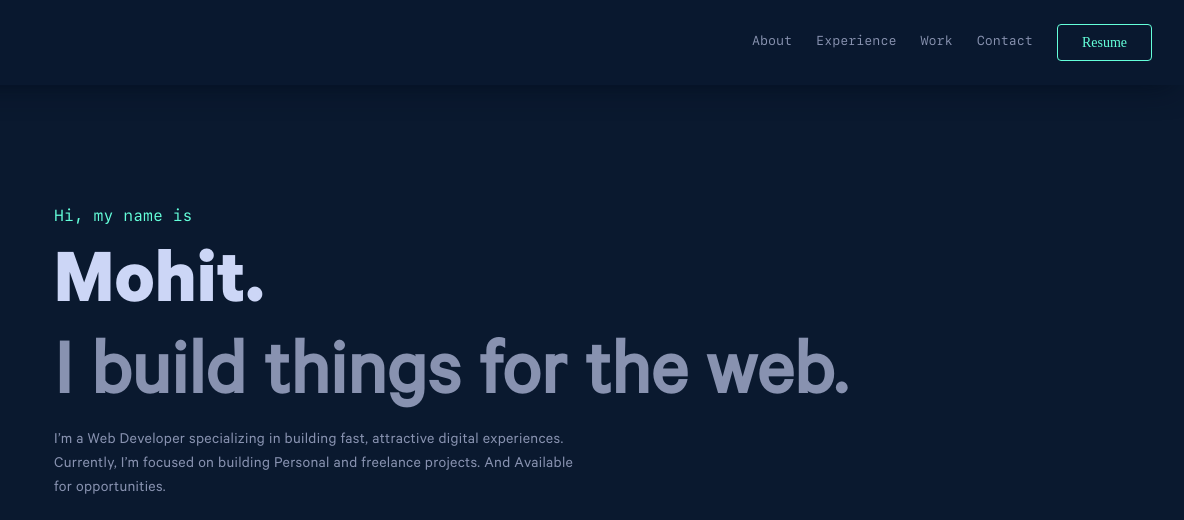
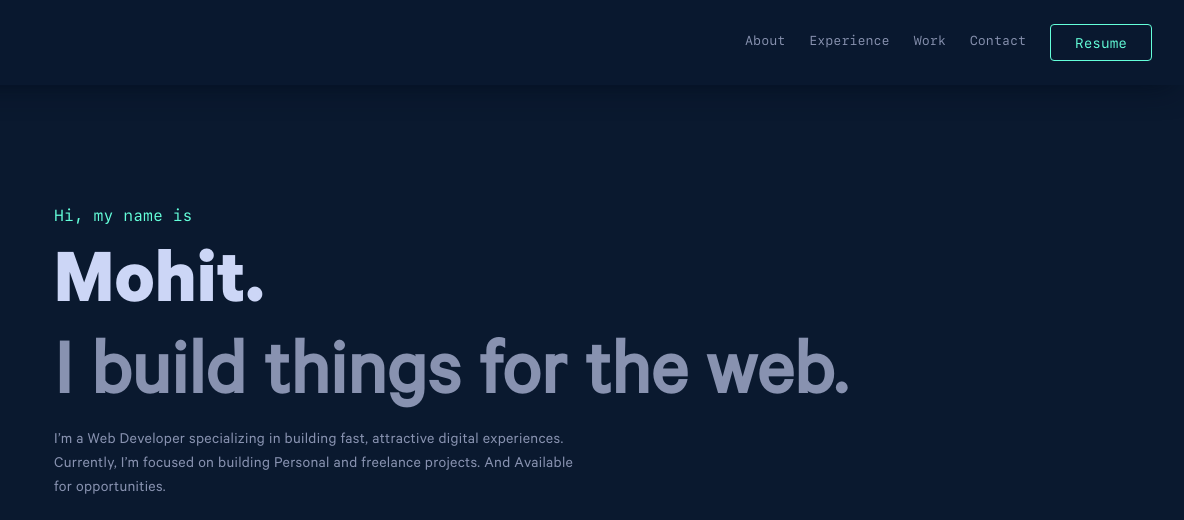
Before and after one commit to idk-Mohit/portfolio-v1, a Gatsby site: page / in a window 1280 px wide. Shown: the top 520 px of the page, 96-1280 px from the left. Built offline with nearby package versions, Linux system fonts and the light colour scheme; Gatsby itself is replaced by a stand-in of ours.

Commit message:
Update Button.js

```diff
--- a/src/UI/Button.js
+++ b/src/UI/Button.js
@@ -18,7 +18,7 @@ const Container = styled.button`
   font-size: 14px;
   color:var(--bg-green);
   border-radius: 4px;
-  font-family: "Jet Brains Mono";
+  font-family: var(--font-mono);
 
   &:hover{
     cursor: pointer;
```
